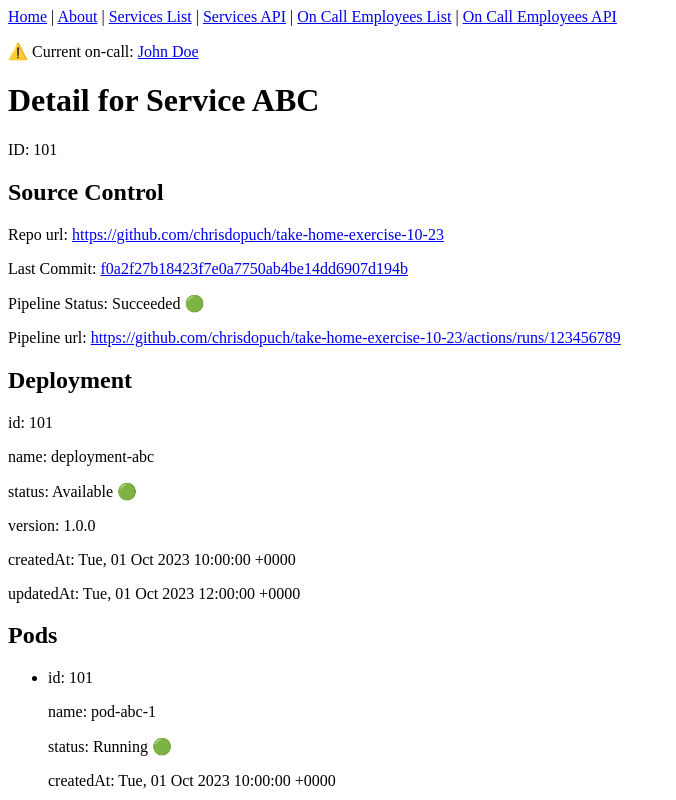
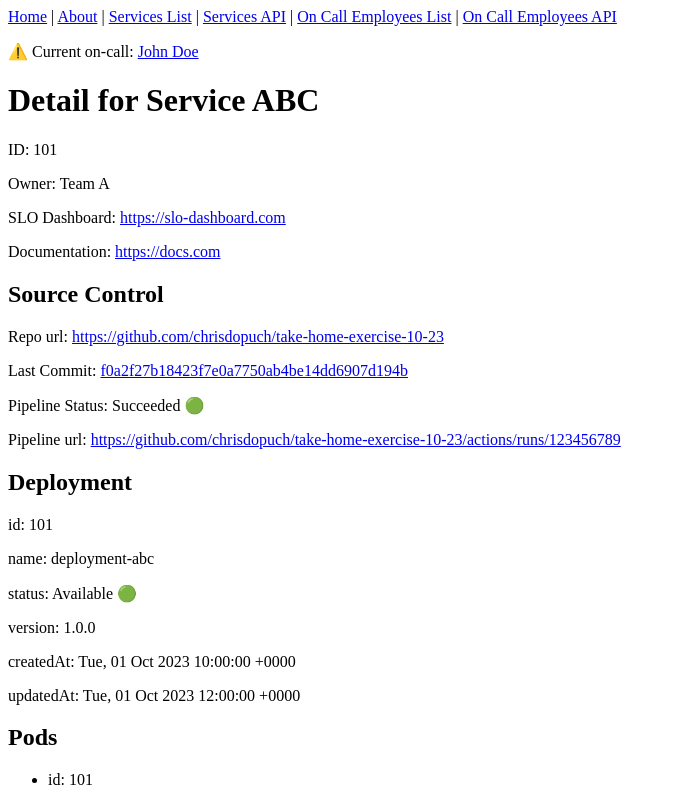
Before and after one commit to chrisdopuch/take-home-exercise-10-23, a Next.js app: page /services/101 in a window 1280 px wide. Shown: the top 800 px of the page, without its empty margins (0-676 px from the left). Built offline with nearby package versions, Linux system fonts and the light colour scheme.

Commit message:
adds more documentation info for the service

```diff
--- a/components/ListDetail.tsx
+++ b/components/ListDetail.tsx
@@ -28,6 +28,7 @@ const ListDetail = ({ item }: ListDetailProps) => (
     <h1>Detail for {item.name}</h1>
     <p>ID: {item.id}</p>
 
+    {/* Note: each of these sections would be good candidates to split into separate components as it grows */}
     {"isOnCall" in item && (
       <section>
         <h2>On Call Contact Info</h2>
@@ -36,6 +37,27 @@ const ListDetail = ({ item }: ListDetailProps) => (
         <p>Email: {item.email}</p>
         <p>Slack: {item.slack}</p>
       </section>
+    )}
+
+    {"owner" in item && (
+      <p>Owner: {item.owner}</p>
+    )}
+
+    {/**
+     * Note: Each service should have an SLO and metrics Dashboard, in Grafana or Datadog or similar
+     * These should track critical metrics for the service, usually a good place to start is with Google's Golden Signals
+     * Which are Latency, Traffic, Errors, and Saturation
+     */}
+    {"sloDashboardUrl" in item && (
+      <p>SLO Dashboard: <a href={item.sloDashboardUrl}>{item.sloDashboardUrl}</a></p>
+    )}
+
+    {/**
+     * Note: Each service should have a documentation site, usually a wiki or a Github repo
+     * This should include information about the service, how to use it, how to deploy it, how to debug it, etc
+     */}
+    {"documentationUrl" in item && (
+      <p>Documentation: <a href={item.documentationUrl}>{item.documentationUrl}</a></p>
     )}
 
     {"sourceControl" in item && (
--- a/utils/sample-data.ts
+++ b/utils/sample-data.ts
@@ -2,13 +2,20 @@ import { Service, OnCallEmployee } from "../interfaces";
 
 /**
  * Dummy Service data.
+ *
  * Tries to vaguely resemble what you would get from a `kubectl get services` command.
  * and the pods and deployment data that would be returned from a `kubectl get pods` command.
+ *
+ * There are other additional pieces of metadata that are also added, such as owner, documentation, etc.
+ * Those would need to be fetched from other sources, such as a database or a config file.
  **/
 export const sampleServiceData: Service[] = [
   {
     id: 101,
     name: "Service ABC",
+    owner: "Team A",
+    sloDashboardUrl: "https://slo-dashboard.com",
+    documentationUrl: "https://docs.com",
     sourceControl: {
       repo: "https://github.com/chrisdopuch/take-home-exercise-10-23",
       lastCommit: "f0a2f27b18423f7e0a7750ab4be14dd6907d194b",
@@ -44,6 +51,9 @@ export const sampleServiceData: Service[] = [
   {
     id: 102,
     name: "Service DEF",
+    owner: "Team A",
+    sloDashboardUrl: "https://slo-dashboard.com",
+    documentationUrl: "https://docs.com",
     sourceControl: {
       repo: "https://github.com/chrisdopuch/take-home-exercise-10-23",
       lastCommit: "f0a2f27b18423f7e0a7750ab4be14dd6907d194b",
@@ -79,6 +89,9 @@ export const sampleServiceData: Service[] = [
   {
     id: 103,
     name: "Service GHI",
+    owner: "Team B",
+    sloDashboardUrl: "https://slo-dashboard.com",
+    documentationUrl: "https://docs.com",
     sourceControl: {
       repo: "https://github.com/chrisdopuch/take-home-exercise-10-23",
       lastCommit: "f0a2f27b18423f7e0a7750ab4be14dd6907d194b",
@@ -114,6 +127,9 @@ export const sampleServiceData: Service[] = [
   {
     id: 104,
     name: "Service JKL",
+    owner: "Team B",
+    sloDashboardUrl: "https://slo-dashboard.com",
+    documentationUrl: "https://docs.com",
     sourceControl: {
       repo: "https://github.com/chrisdopuch/take-home-exercise-10-23",
       lastCommit: "f0a2f27b18423f7e0a7750ab4be14dd6907d194b",
@@ -151,6 +167,10 @@ export const sampleServiceData: Service[] = [
 /**
  * Dummy OnCallEmployee data.
  * This would probably be pulled from the API of your on-call scheduling tool, such as PagerDuty.
+ *
+ * For the purposes of this exercise, we assume there's just one on-call employee.
+ * But in reality, there would likely be one on-call employee per team.
+ * We could use the owner field in the Service data to determine which on-call employee to display, in that case.
  **/
 export const sampleOnCallEmployeeData: OnCallEmployee[] = [
   {
```
Also changed, not shown: interfaces/index.ts (+4 -6 lines).
